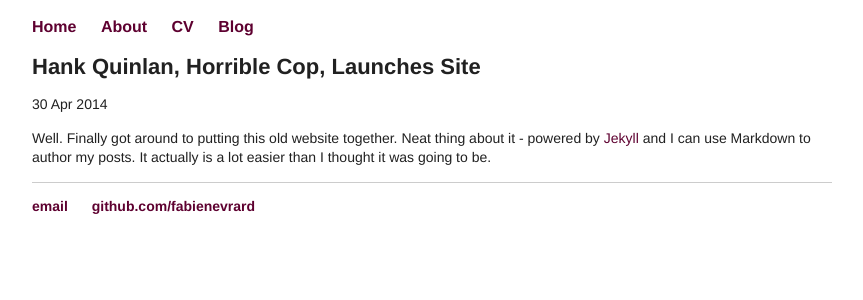
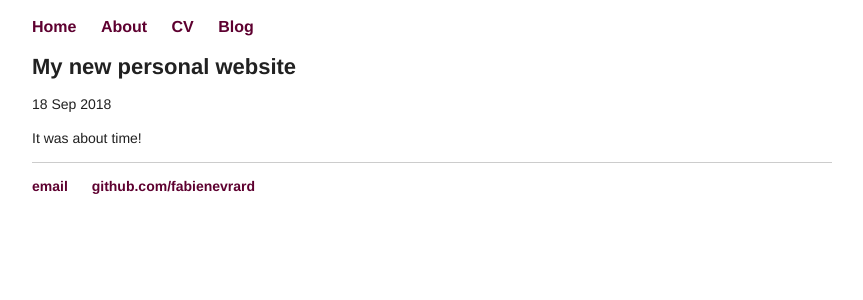
Before and after one commit to fabienevrard/fabienevrard.github.io, a Jekyll site: the page built from _posts/2014-04-30-hank-quinlan-site-launched.md, in a window 1280 px wide. Shown: the top 300 px of the page, without its empty margins (208-1071 px from the left). Built offline with Jekyll 4.4.1, drawn with Linux system fonts in a browser that asks for light colours.

Commit message:
Update 2014-04-30-hank-quinlan-site-launched.md

```diff
--- a/_posts/2014-04-30-hank-quinlan-site-launched.md
+++ b/_posts/2014-04-30-hank-quinlan-site-launched.md
@@ -1,7 +1,7 @@
 ---
 layout: post
-title: "Hank Quinlan, Horrible Cop, Launches Site"
-date: 2014-04-30
+title: "My new personal website"
+date: 2018-09-18
 ---
 
-Well. Finally got around to putting this old website together. Neat thing about it - powered by [Jekyll](http://jekyllrb.com) and I can use Markdown to author my posts. It actually is a lot easier than I thought it was going to be.
+It was about time!
```
